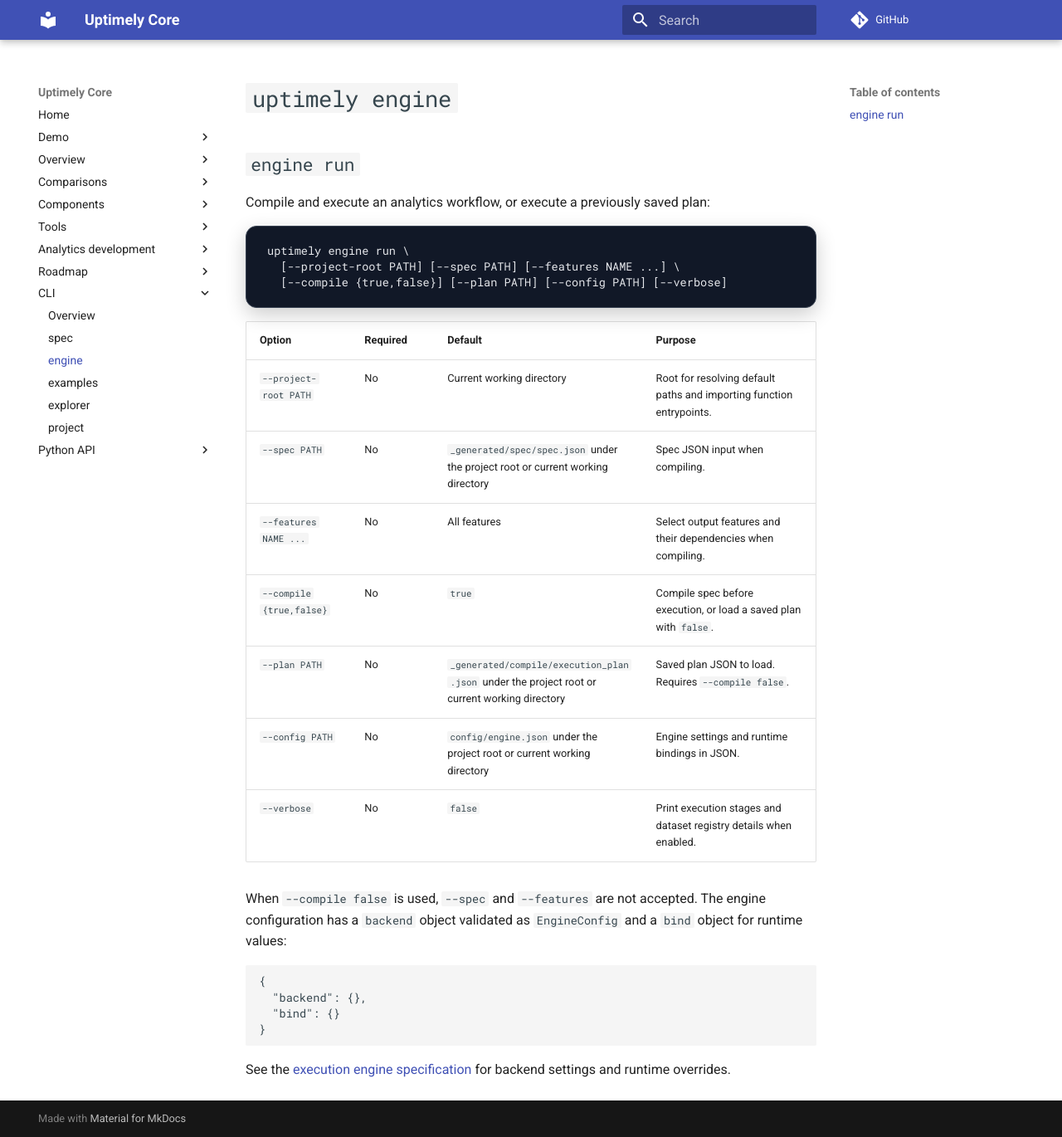
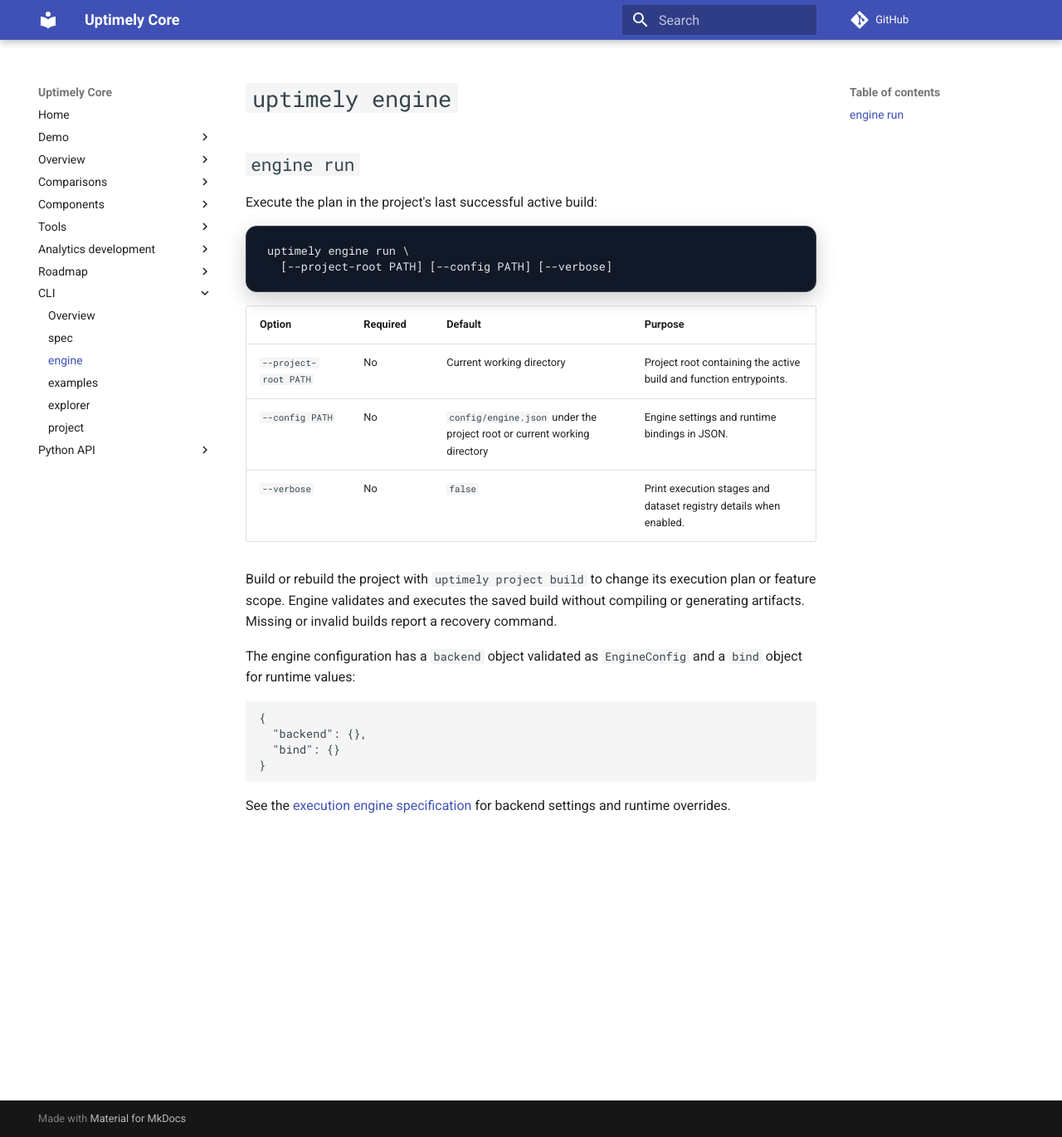
Before and after one commit to uptimely-ai/uptimely-core, an MkDocs documentation site: the page built from docs/reference/cli/engine.md, in a window 1280 px wide and 1370 px high. Shown: the whole window at 83% size. Built offline with MkDocs 1.6.1 and Material for MkDocs 9.7.7, drawn with Linux system fonts in a browser that asks for light colours; comment, search, counter and statistics services are not loaded.

Commit message:
Make Engine consume active build bundles

````diff
--- a/docs/reference/cli/engine.md
+++ b/docs/reference/cli/engine.md
@@ -2,25 +2,24 @@
 
 ## `engine run`
 
-Compile and execute an analytics workflow, or execute a previously saved plan:
+Execute the plan in the project's last successful active build:
 
 ```console
 uptimely engine run \
-  [--project-root PATH] [--spec PATH] [--features NAME ...] \
-  [--compile {true,false}] [--plan PATH] [--config PATH] [--verbose]
+  [--project-root PATH] [--config PATH] [--verbose]
 ```
 
 | Option | Required | Default | Purpose |
 | --- | --- | --- | --- |
-| `--project-root PATH` | No | Current working directory | Root for resolving default paths and importing function entrypoints. |
-| `--spec PATH` | No | `_generated/spec/spec.json` under the project root or current working directory | Spec JSON input when compiling. |
-| `--features NAME ...` | No | All features | Select output features and their dependencies when compiling. |
-| `--compile {true,false}` | No | `true` | Compile spec before execution, or load a saved plan with `false`. |
-| `--plan PATH` | No | `_generated/compile/execution_plan.json` under the project root or current working directory | Saved plan JSON to load. Requires `--compile false`. |
+| `--project-root PATH` | No | Current working directory | Project root containing the active build and function entrypoints. |
 | `--config PATH` | No | `config/engine.json` under the project root or current working directory | Engine settings and runtime bindings in JSON. |
 | `--verbose` | No | `false` | Print execution stages and dataset registry details when enabled. |
 
-When `--compile false` is used, `--spec` and `--features` are not accepted.
+Build or rebuild the project with `uptimely project build` to change its
+execution plan or feature scope. Engine validates and executes the saved build
+without compiling or generating artifacts. Missing or invalid builds report a
+recovery command.
+
 The engine configuration has a `backend` object validated as `EngineConfig`
 and a `bind` object for runtime values:
 
````
Also changed, not shown: CHANGELOG.md (+9 -17 lines), docs/reference/cli.md (+5 -7 lines), examples/README.md (+2 -2 lines), readme.md (+2 -3 lines), 6 other files.
